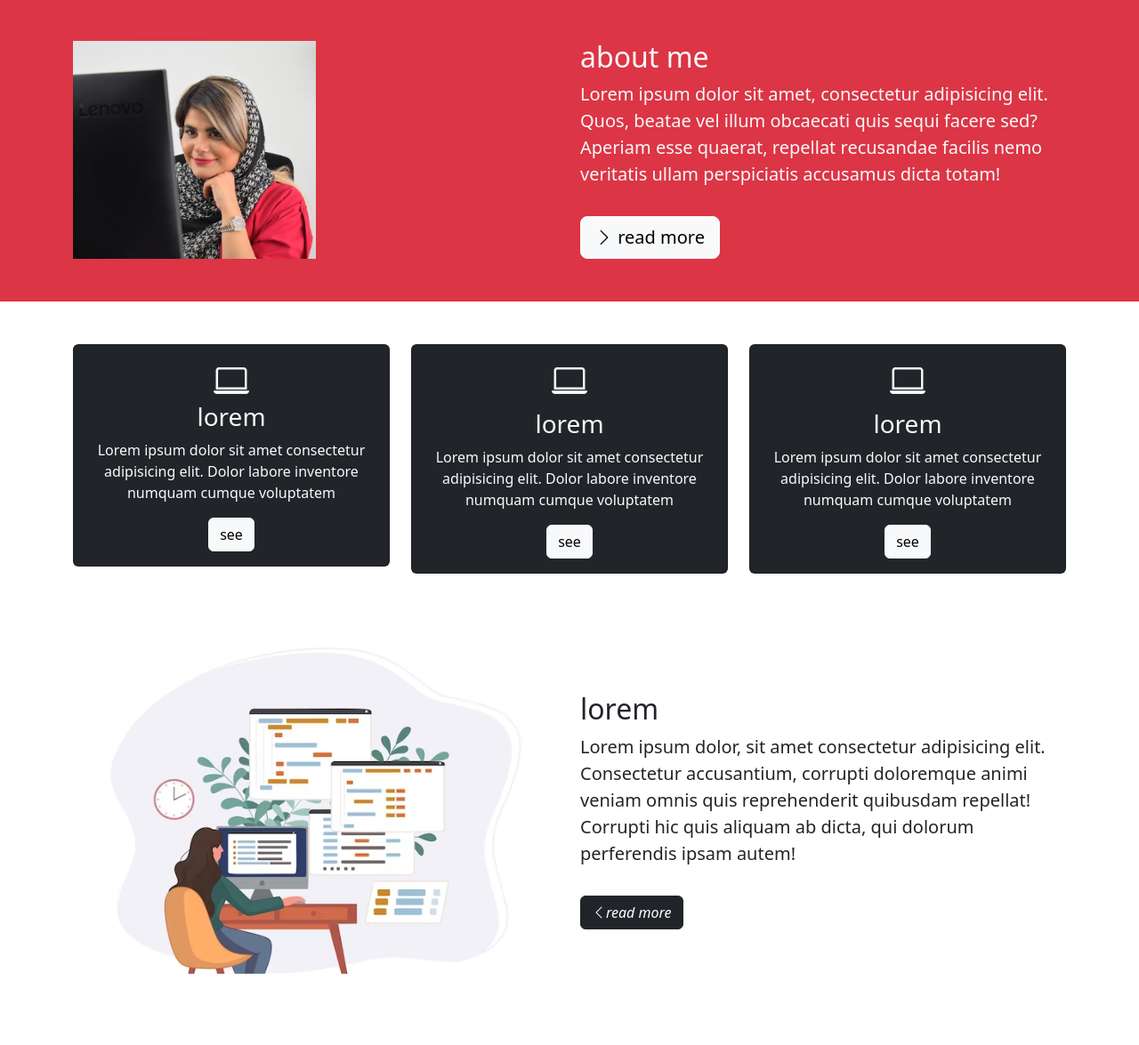
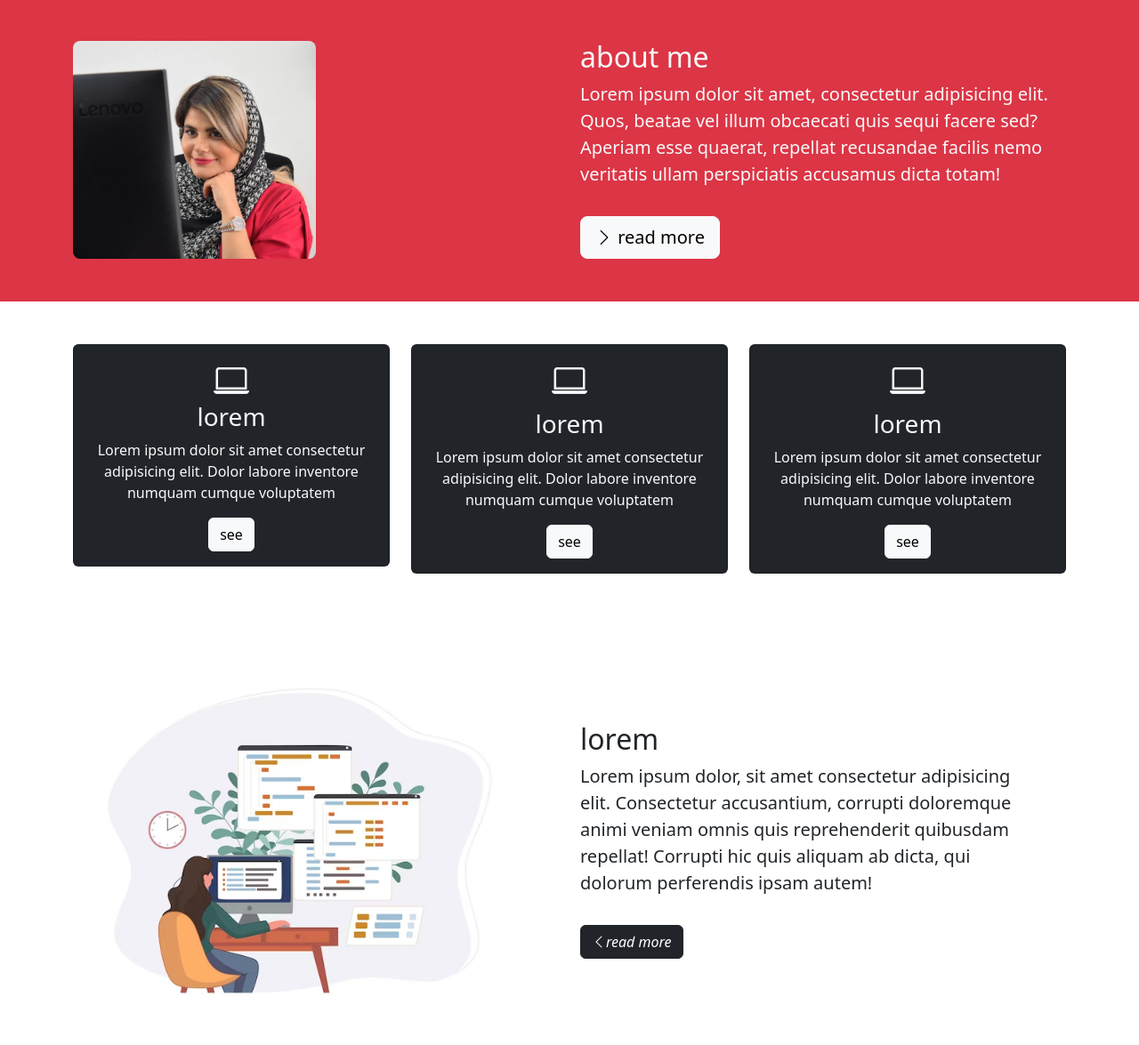
Before and after one commit to marziehrafati/marzieh-portfolio, a plain HTML site: page index.html in a window 1280 px wide. Shown: the part 533-1708 px from the top of the page at 89% size. Drawn offline with nearby package versions, Linux system fonts and the light colour scheme.

Commit message:
bit change

```diff
--- a/assets/style.css
+++ b/assets/style.css
@@ -1,5 +1,3 @@
-body::before{
-    display: block !important;
-    content: ''!important;
-    height: 60px !important;
+img.img-fluid.pic.w-50 {
+    border-radius: 15px !important;
 }
--- a/index.html
+++ b/index.html
@@ -5,7 +5,7 @@
     <meta name="viewport" content="width=device-width, initial-scale=1.0">
     <link href="https://cdn.jsdelivr.net/npm/bootstrap@5.3.1/dist/css/bootstrap.min.css" rel="stylesheet" integrity="sha384-4bw+/aepP/YC94hEpVNVgiZdgIC5+VKNBQNGCHeKRQN+PtmoHDEXuppvnDJzQIu9" crossorigin="anonymous">
     <link rel="stylesheet" href="https://cdn.jsdelivr.net/npm/bootstrap-icons@1.10.5/font/bootstrap-icons.css">
-    <title>Document</title>
+    <title>marzieh's portfolio</title>
 </head>
 <body>
   <nav class="navbar navbar-expand-md bg-light py-3 ">
@@ -45,7 +45,7 @@
                 <button class="btn btn-danger btn-lg">samples</button>
 
             </div>
-            <img src="assets/img/female-web-developer-working-on-project-5691620-4759502.webp" class="img-fluid w-50 d-none d-sm-block" alt="">
+            <img src="assets/img/female-web-developer-working-on-project-5691620-4759502.webp" class="img-fluid w-50 d-none d-sm-block " alt="">
         </div>
     </div>
 
@@ -54,7 +54,7 @@
     <div class="container">
         <div class="row align-items-center justify-conent-between">
             <div class="col-md">
-                <img src="assets/img/photo_2023-08-22_17-38-04.jpg" class="img-fluid pic w-50">
+                <img src="assets/img/photo_2023-08-22_17-38-04.jpg" class="img-fluid pic w-50 rounded-3">
             </div>
             <div class="col-md">
                 <h2>about me</h2>
@@ -114,13 +114,13 @@
             </div>
 
 </section>
-<section class="p5">
+<section class="p-5">
     <div class="container">
         <div class="row align-items-center justify-conent-between">
             <div class="col-md">
                 <img src="assets/img/programmer-working-web-development-code-engineer-programming-python-php-java-script-computer_90220-249.avif" class="img-fluid" alt="">
             </div>
-            <div class="col-md">
+            <div class="col-md p-5">
                 <h2 class="text-dark">lorem</h2>
                 <p class="lead">Lorem ipsum dolor, sit amet consectetur adipisicing elit. Consectetur accusantium, corrupti doloremque animi veniam omnis quis reprehenderit quibusdam repellat! Corrupti hic quis aliquam ab dicta, qui dolorum perferendis ipsam autem!</p>
               <a href="" class="btn btn-dark mt-3">
```
